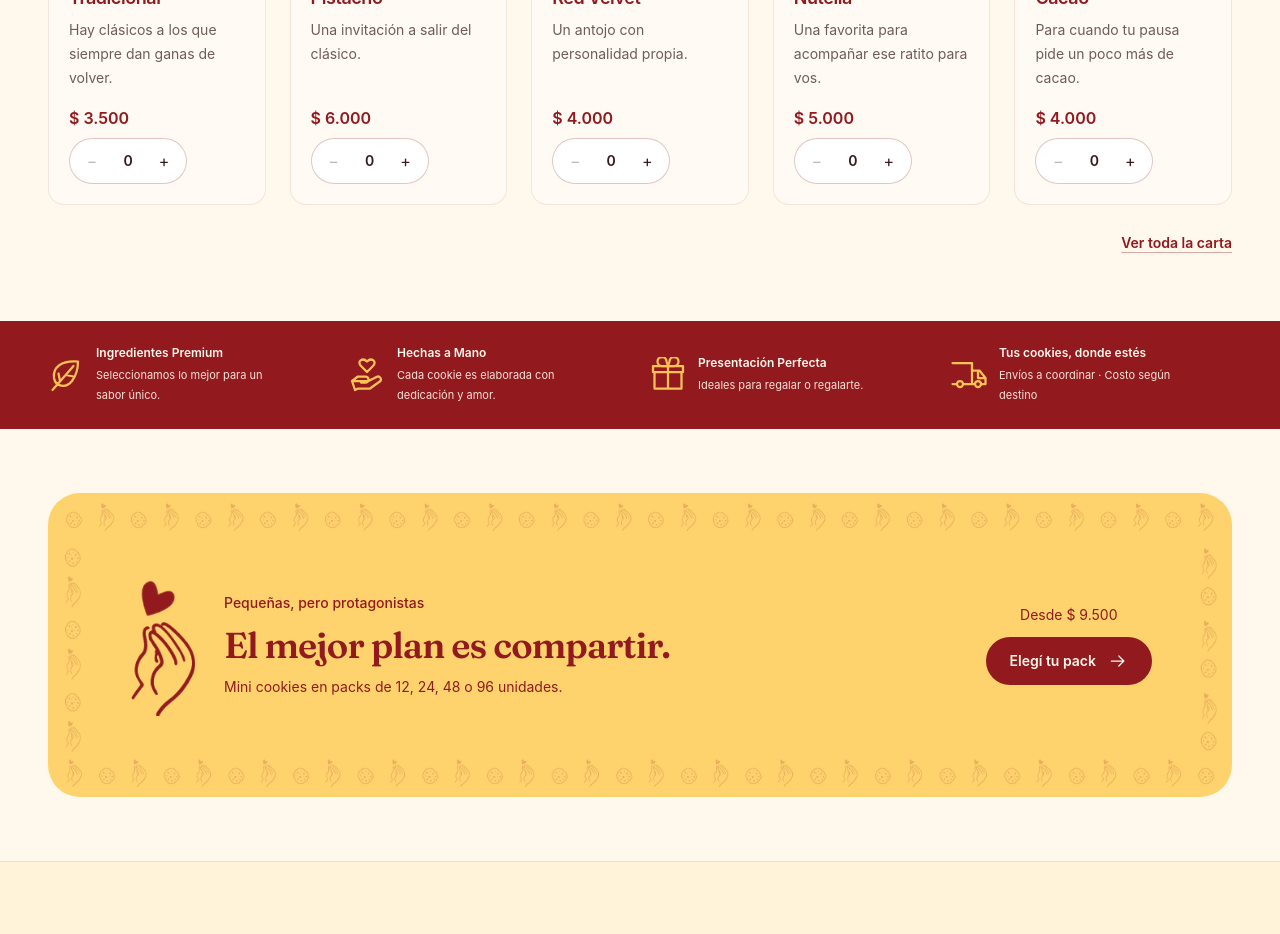
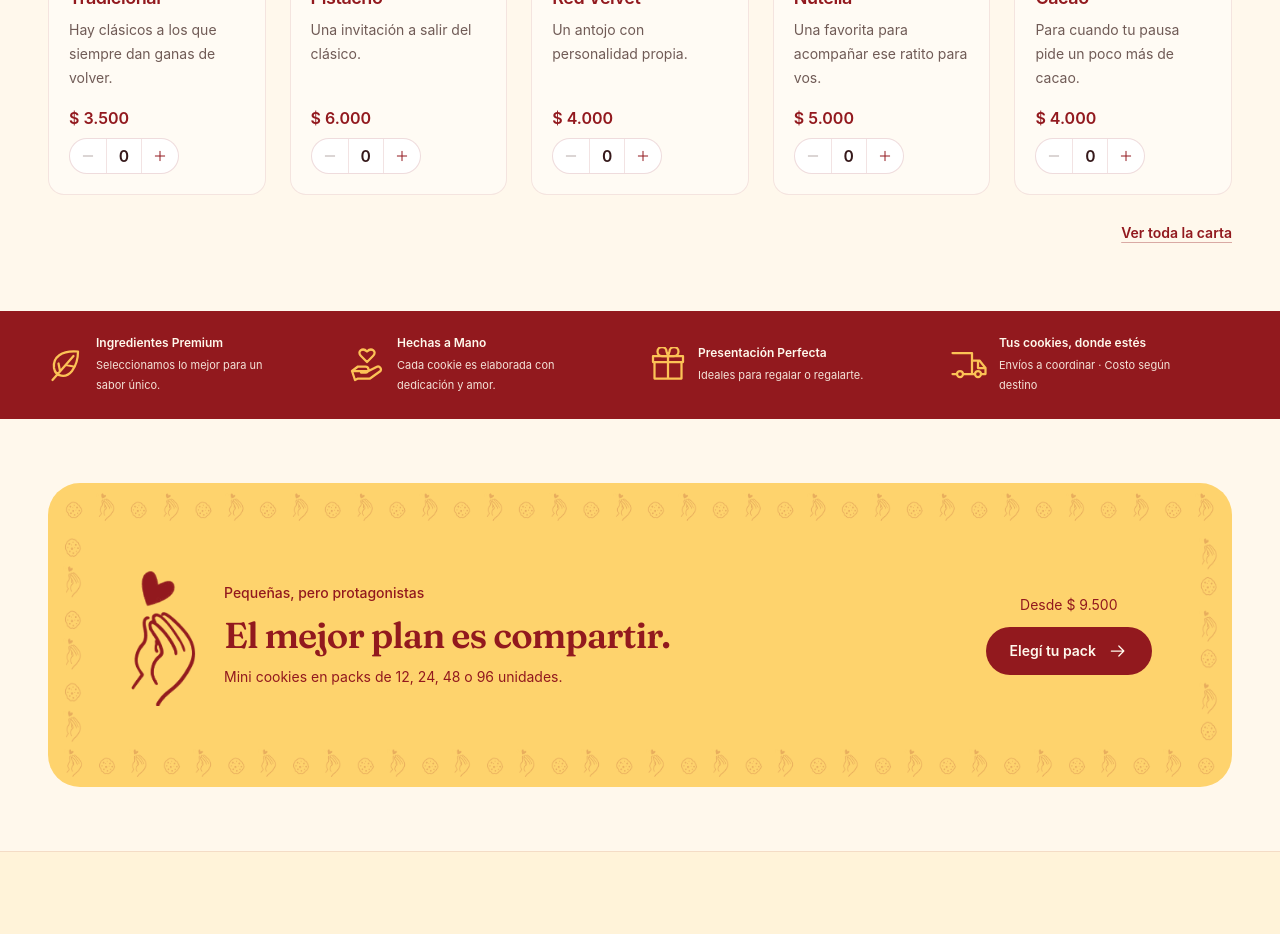
Before and after one commit to marianohilario/queCookies, a Next.js app: page / in a window 1280 px wide. Shown: the part 1060-1994 px from the top of the page. Built offline with nearby package versions, Linux system fonts and the light colour scheme.

Commit message:
feat(ui): ajustar selector de cantidades para armonizar con el diseño [QC-017]

```diff
--- a/src/app/globals.css
+++ b/src/app/globals.css
@@ -79,6 +79,17 @@
   .icon-button {
     @apply inline-flex size-11 shrink-0 items-center justify-center rounded-full transition-colors;
   }
+  .counter {
+    @apply inline-flex h-9 items-center rounded-full border border-brand/15 bg-white;
+  }
+  .counter-button {
+    @apply relative inline-flex size-9 shrink-0 items-center justify-center text-muted/50 transition-colors enabled:text-brand enabled:hover:bg-yellow/50 enabled:active:bg-yellow/70;
+  }
+  /* Área táctil de 44 px de alto sobre un control visible de 36 px, solo en vertical para no pisar el paso vecino */
+  .counter-button::before {
+    content: "";
+    @apply absolute inset-x-0 -inset-y-1.5;
+  }
   .nav-link {
     @apply py-3 text-muted decoration-brand/40 underline-offset-8 transition-colors hover:text-brand hover:underline;
   }
--- a/src/components/ui/icon.tsx
+++ b/src/components/ui/icon.tsx
@@ -12,9 +12,13 @@ type IconName =
   | "gift"
   | "instagram"
   | "whatsapp"
-  | "truck";
+  | "truck"
+  | "plus"
+  | "minus";
 
 const paths: Record<IconName, React.ReactNode> = {
+  plus: <path d="M12 5v14M5 12h14" />,
+  minus: <path d="M5 12h14" />,
   instagram: (
     <>
       <rect x="3" y="3" width="18" height="18" rx="5" />
--- a/src/components/ui/quantity-selector.tsx
+++ b/src/components/ui/quantity-selector.tsx
@@ -1,4 +1,5 @@
 import { validQuantity } from "@/features/cart/cart";
+import { Icon } from "@/components/ui/icon";
 
 type Props = {
   value: number;
@@ -7,12 +8,40 @@ type Props = {
   min?: 0 | 1;
   disabled?: boolean;
 };
-export function QuantitySelector({ value, onChange, label, min = 1, disabled = false }: Props) {
+export function QuantitySelector({
+  value,
+  onChange,
+  label,
+  min = 1,
+  disabled = false,
+}: Props) {
   return (
-    <div role="group" aria-label={label} className="inline-flex items-center rounded-full border border-brand/25 bg-white">
-      <button type="button" className="icon-button disabled:opacity-30" disabled={disabled || value <= min} aria-label={`Reducir ${label}`} onClick={() => onChange(value - 1)}>−</button>
-      <output aria-label={label} className="min-w-7 text-center text-sm font-semibold">{value}</output>
-      <button type="button" className="icon-button disabled:opacity-30" disabled={disabled || !validQuantity(value + 1)} aria-label={`Aumentar ${label}`} onClick={() => onChange(value + 1)}>+</button>
+    <div role="group" aria-label={label} className="counter">
+      <button
+        type="button"
+        className="counter-button rounded-l-full"
+        disabled={disabled || value <= min}
+        aria-label={`Reducir ${label}`}
+        onClick={() => onChange(value - 1)}
+      >
+        <Icon name="minus" className="size-4" />
+      </button>
+      <output
+        aria-label={label}
+        aria-live="polite"
+        className="flex h-full min-w-9 items-center justify-center border-x border-brand/12 px-1 text-base leading-none font-semibold tabular-nums text-ink"
+      >
+        {value}
+      </output>
+      <button
+        type="button"
+        className="counter-button rounded-r-full"
+        disabled={disabled || !validQuantity(value + 1)}
+        aria-label={`Aumentar ${label}`}
+        onClick={() => onChange(value + 1)}
+      >
+        <Icon name="plus" className="size-4" />
+      </button>
     </div>
   );
 }
--- a/src/features/catalog/quick-add.tsx
+++ b/src/features/catalog/quick-add.tsx
@@ -1,6 +1,7 @@
 "use client";
 import { useCart } from "@/features/cart/cart-provider";
+import { Icon } from "@/components/ui/icon";
 export function QuickAdd({ id, name, available }: { id: string; name: string; available: boolean }) {
   const { add, ready } = useCart();
-  return <button className="icon-button border border-brand/20 text-brand hover:bg-yellow disabled:opacity-40" disabled={!ready || !available} onClick={() => add(id)} aria-label={`Agregar ${name} al carrito`}><span aria-hidden="true" className="text-xl">+</span></button>;
+  return <button className="icon-button border border-brand/20 text-brand hover:bg-yellow disabled:opacity-40" disabled={!ready || !available} onClick={() => add(id)} aria-label={`Agregar ${name} al carrito`}><Icon name="plus" className="size-5" /></button>;
 }
```
